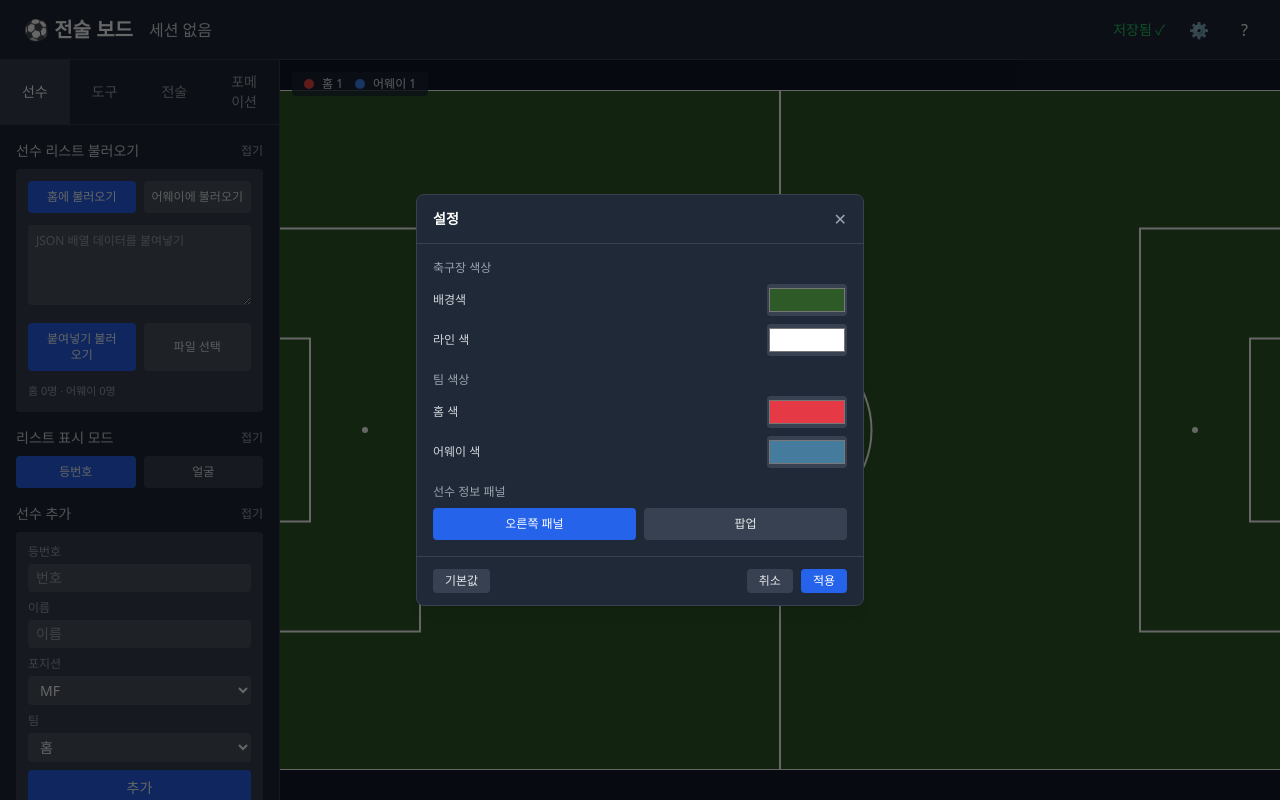
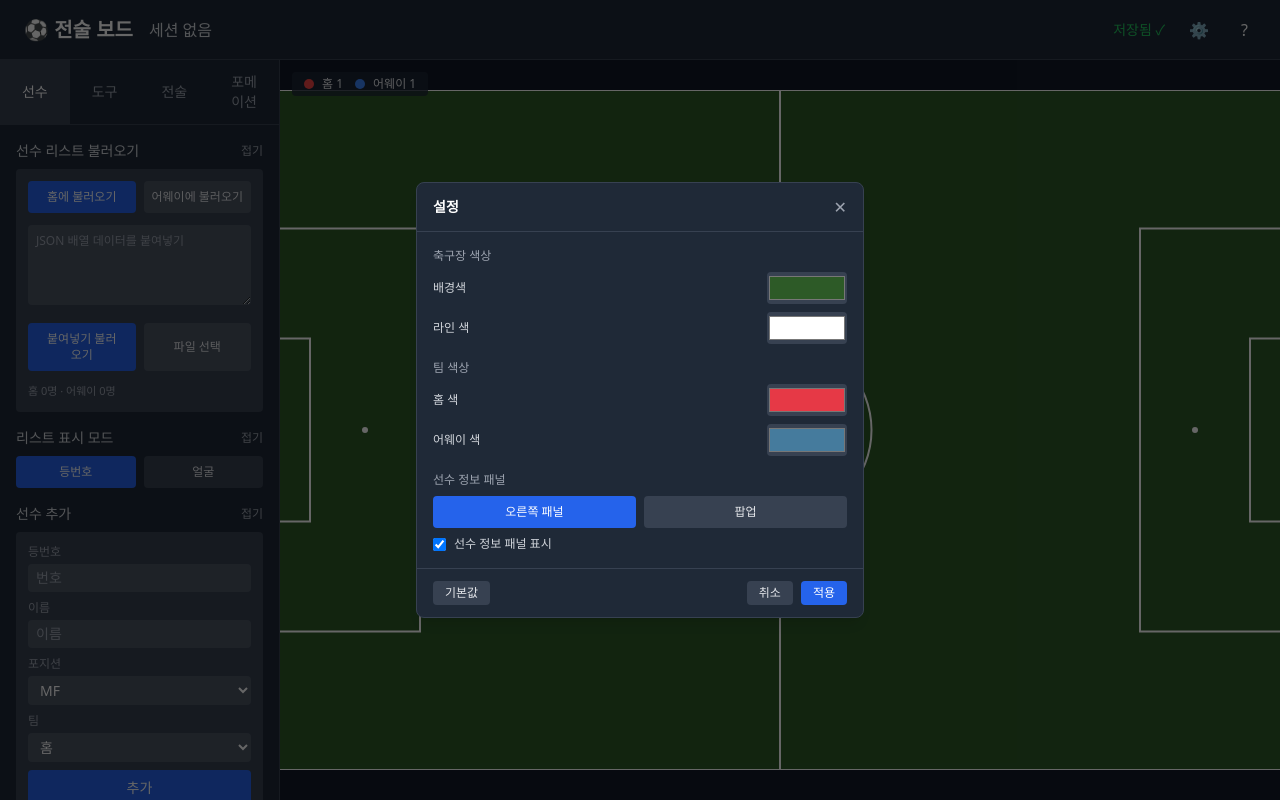
Before and after one commit to hakunamta00700/soccer_strategy_app, a React (Vite) app: page / in a window 1280 px wide. Both pictures are taken after a click on the button "⚙️". Built offline with nearby package versions, Linux system fonts and the light colour scheme.

Commit message:
feat: add player info visibility toggle and modeless modal

```diff
--- a/src/App.tsx
+++ b/src/App.tsx
@@ -9,7 +9,7 @@ import { useUIStore } from './store/uiStore';
 import PlayerInfoPanel from './components/panels/PlayerInfoPanel';
 
 function App() {
-  const { modalOpen, playerInfoLocation } = useUIStore();
+  const { modalOpen, playerInfoLocation, playerInfoVisible } = useUIStore();
 
   return (
     <div className="flex flex-col h-screen bg-gray-900">
@@ -23,11 +23,15 @@ function App() {
             <TacticalBoard />
             <BottomPanel />
           </div>
-          {playerInfoLocation === 'sidebar' && <PlayerInfoPanel variant="sidebar" />}
+          {playerInfoLocation === 'sidebar' && playerInfoVisible && (
+            <PlayerInfoPanel variant="sidebar" />
+          )}
         </div>
       </div>
       {modalOpen === 'settings' && <SettingsModal />}
-      {playerInfoLocation === 'modal' && <PlayerInfoPanel variant="modal" />}
+      {playerInfoLocation === 'modal' && playerInfoVisible && (
+        <PlayerInfoPanel variant="modal" />
+      )}
     </div>
   );
 }
--- a/src/components/modals/SettingsModal.tsx
+++ b/src/components/modals/SettingsModal.tsx
@@ -4,7 +4,13 @@ import { useTacticalBoardStore } from '@/store/tacticalBoardStore';
 import { FIELD_COLOR, LINE_COLOR } from '@/constants/field';
 
 function SettingsModal() {
-  const { setModalOpen, playerInfoLocation, setPlayerInfoLocation } = useUIStore();
+  const {
+    setModalOpen,
+    playerInfoLocation,
+    setPlayerInfoLocation,
+    playerInfoVisible,
+    setPlayerInfoVisible,
+  } = useUIStore();
   const {
     fieldColor,
     lineColor,
@@ -116,6 +122,15 @@ function SettingsModal() {
                 팝업
               </button>
             </div>
+            <label className="flex items-center gap-2 text-xs text-gray-300">
+              <input
+                type="checkbox"
+                checked={playerInfoVisible}
+                onChange={(e) => setPlayerInfoVisible(e.target.checked)}
+                className="rounded"
+              />
+              선수 정보 패널 표시
+            </label>
           </div>
         </div>
         <div className="flex items-center justify-between px-4 py-3 border-t border-gray-700">
--- a/src/components/panels/PlayerInfoPanel.tsx
+++ b/src/components/panels/PlayerInfoPanel.tsx
@@ -143,8 +143,8 @@ function PlayerInfoPanel({ variant }: { variant: PanelVariant }) {
   }
 
   return (
-    <div className="fixed inset-0 z-50 flex items-center justify-center bg-black/60">
-      <div className="w-full max-w-md">{content}</div>
+    <div className="fixed inset-0 z-50 flex items-center justify-center pointer-events-none">
+      <div className="w-full max-w-md pointer-events-auto">{content}</div>
     </div>
   );
 }
--- a/src/store/uiStore.ts
+++ b/src/store/uiStore.ts
@@ -19,6 +19,7 @@ interface UIState {
   boardOrientation: BoardOrientation;
   animationPanelVisible: boolean;
   playerInfoLocation: PlayerInfoLocation;
+  playerInfoVisible: boolean;
   arrowColor: string;
   arrowStrokeWidth: number;
   arrowStyle: StrokeStyle;
@@ -40,6 +41,7 @@ interface UIState {
   setBoardOrientation: (orientation: BoardOrientation) => void;
   setAnimationPanelVisible: (visible: boolean) => void;
   setPlayerInfoLocation: (location: PlayerInfoLocation) => void;
+  setPlayerInfoVisible: (visible: boolean) => void;
   setArrowColor: (color: string) => void;
   setArrowStrokeWidth: (width: number) => void;
   setArrowStyle: (style: StrokeStyle) => void;
@@ -62,6 +64,7 @@ export const useUIStore = create<UIState>((set) => ({
   boardOrientation: 'landscape',
   animationPanelVisible: false,
   playerInfoLocation: 'sidebar',
+  playerInfoVisible: true,
   arrowColor: '#ffffff',
   arrowStrokeWidth: 2,
   arrowStyle: 'solid',
@@ -82,6 +85,7 @@ export const useUIStore = create<UIState>((set) => ({
   setBoardOrientation: (orientation) => set({ boardOrientation: orientation }),
   setAnimationPanelVisible: (visible) => set({ animationPanelVisible: visible }),
   setPlayerInfoLocation: (location) => set({ playerInfoLocation: location }),
+  setPlayerInfoVisible: (visible) => set({ playerInfoVisible: visible }),
   setArrowColor: (color) => set({ arrowColor: color }),
   setArrowStrokeWidth: (width) => set({ arrowStrokeWidth: width }),
   setArrowStyle: (style) => set({ arrowStyle: style }),
```
